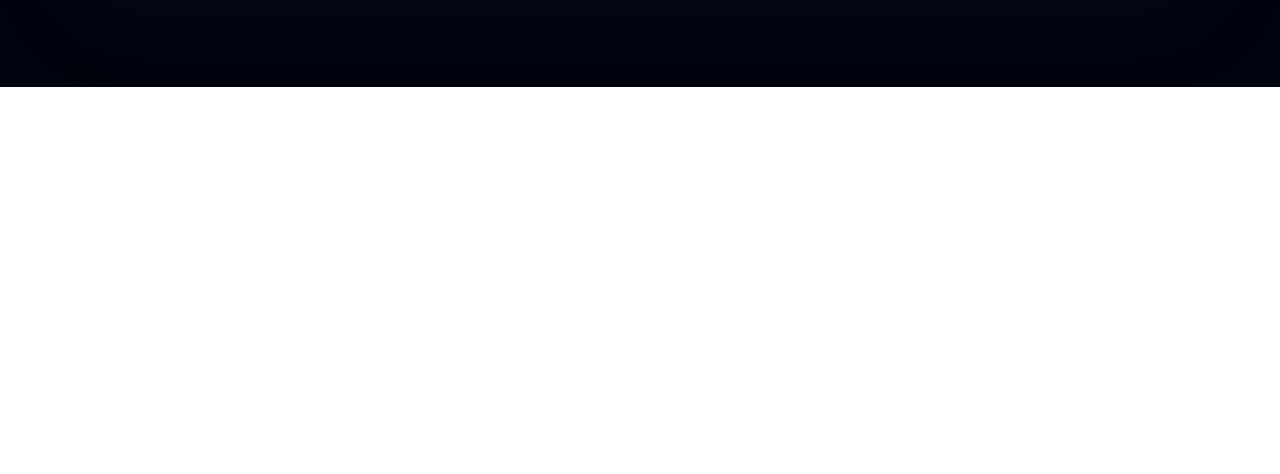
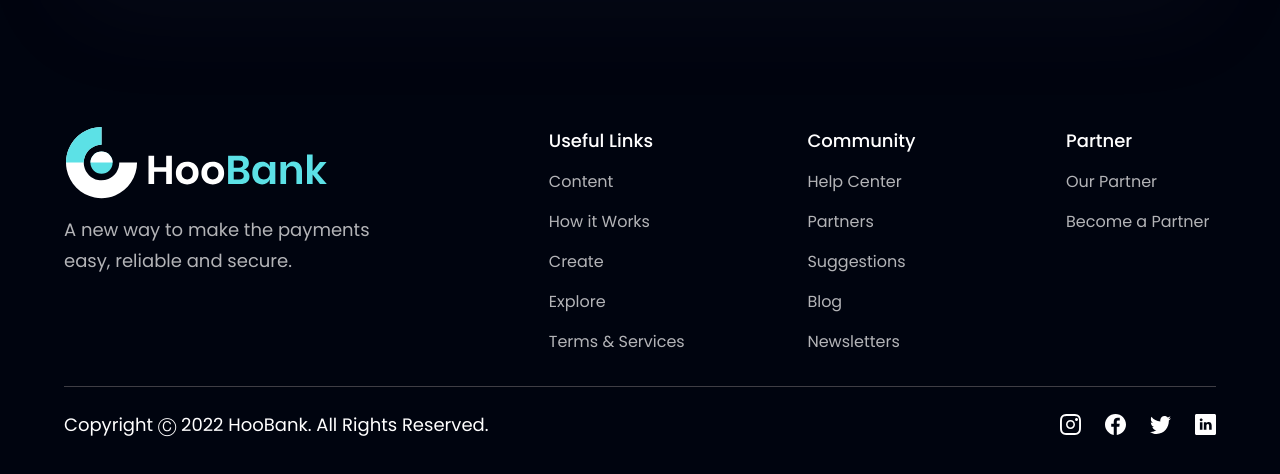
Before and after one commit to MaximProger/bank_modern_app, a React (Vite) app: page / in a window 1280 px wide. Shown: the part 4355-4829 px from the top of the page. Before the commit the page ends 4442 px from the top, so only its background shows below. Built offline with nearby package versions, Linux system fonts and the light colour scheme.

Commit message:
footer component is ready

```diff
--- a/src/components/Footer.jsx
+++ b/src/components/Footer.jsx
@@ -1,9 +1,42 @@
-import React from 'react'
+import styles from "../style";
+import { logo } from "../assets";
+import { footerLinks, socialMedia } from "../constants";
 
-const Footer = () => {
-  return (
-    <div>Footer</div>
-  )
-}
+const Footer = () => (
+  <section className={`${styles.flexCenter} ${styles.paddingY} flex-col`}>
+    <div className={`${styles.flexStart} md:flex-row flex-col mb-8 w-full`}>
+      <div className="flex-1 flex flex-col justify-start mr-10">
+        <img src={logo} alt="hoobank" className="w-[266px] h-[72px] object-contain" />
+        <p className={`${styles.paragraph} mt-4 max-w-[310px]`}>A new way to make the payments easy, reliable and secure.</p>
+      </div>
+
+      <div className="flex-[1.5] w-full flex flex-row justify-between flex-wrap md:mt-0 mt-10">
+        {footerLinks.map((footerLink, index) => (
+          <div key={footerLink.title} className="flex flex-col ss:my-0 my-4 min-w-[150px]">
+            <h4 className="font-poppins font-medium text-[18px] leading-[27px] text-white">
+              {footerLink.title}
+            </h4>
+            <ul className="list-none mt-4">
+              {footerLink.links.map((link, index) => (
+                <li key={link.name} className={`font-poppins font-normal text-[16px] leading-[24px] text-dimWhite hover:text-secondary cursor-pointer ${index !== footerLink.links.length - 1 ? 'mb-4' : 'mb-0'}`}>{link.name}</li>
+              ))}
+            </ul>
+          </div>
+        ))}
+      </div>
+    </div>
+
+    <div className="w-full flex justify-between items-center md:flex-row flex-col pt-6 border-t-[1px] border-t-[#3f3e45]">
+      <p className="font-poppins font-normal text-center text-[18px] leading-[27px] text-white">
+        Copyright Ⓒ 2022 HooBank. All Rights Reserved.
+      </p>
+      <div className="flex flex-row md:mt-0 mt-6">
+        {socialMedia.map((social, index) => (
+          <img key={social.id} src={social.icon} alt={social.id} className={`w-[21px] h-[21px] object-contain cursor-pointer ${index !== socialMedia.length - 1 ? 'mr-6' : 'mr-0'}`} />
+        ))}
+      </div>
+    </div>
+  </section>
+);
 
 export default Footer
```
